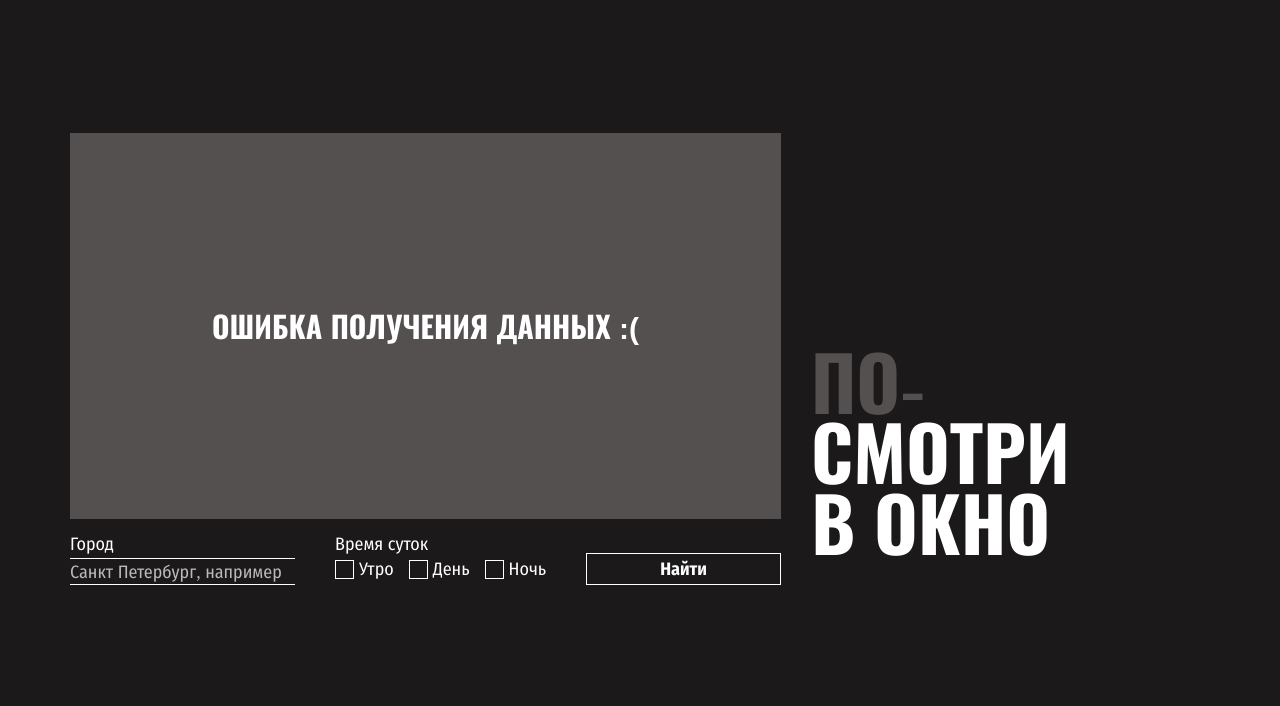
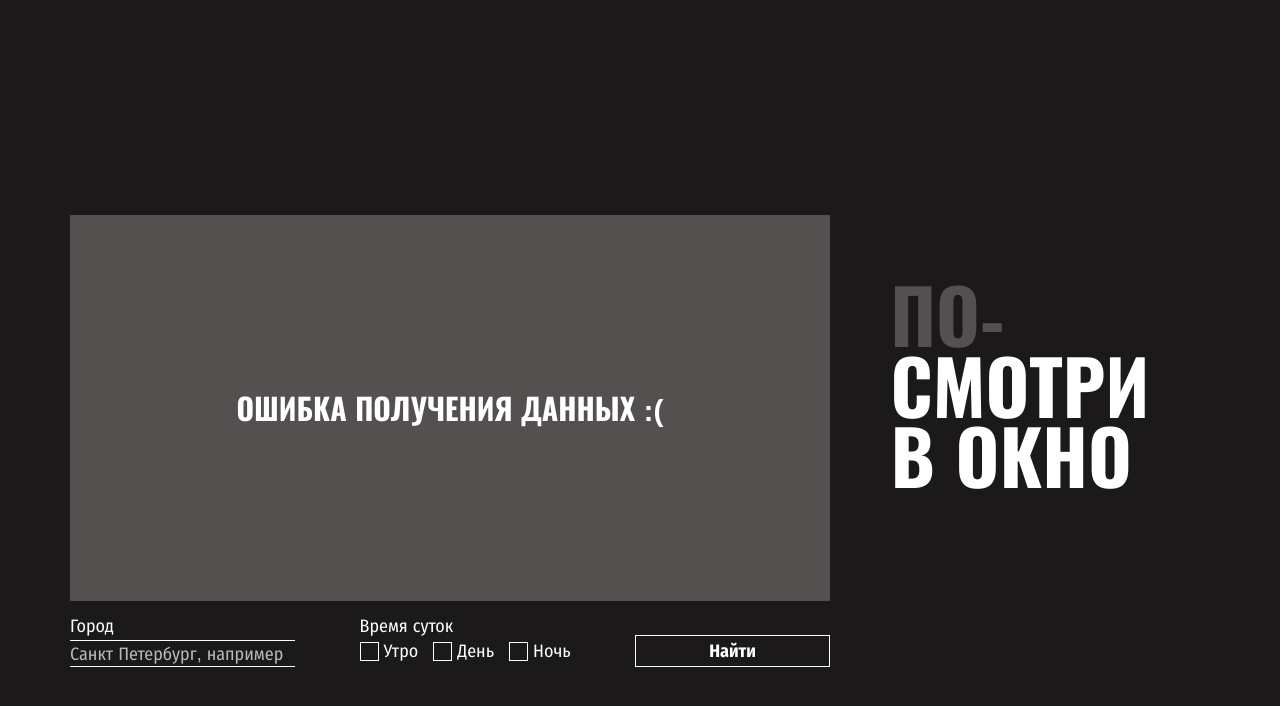
Before and after one commit to inspiritme/posmotri-v-okno-fd, a website: page index.html in a window 1280 px wide. Drawn offline with Linux system fonts and the light colour scheme; no server answers.

Commit message:
Выполнил 2ой спринт

```diff
--- a/styles/style.css
+++ b/styles/style.css
@@ -52,14 +52,17 @@ ol {
 
 .content {
   display: grid;
-  grid-template-columns: 711px 1fr;
-  grid-template-rows: 1fr 1fr;
-  align-items: end;
-  gap: 30px;
+  grid-template-columns: 2fr 1fr;
+  align-items: center;
+  justify-content: center;
+  justify-items: center;
   width: 100%;
   height: 100%;
+  padding: 133px 30px;
+}
 
-  padding: 133px 30px;
+.result {
+  margin-top: 82px;
 }
 
 .result__video-container {
@@ -73,6 +76,7 @@ ol {
   width: 100%;
   height: 100%;
   object-fit: cover;
+  object-position: center;
 }
 
 .search-form {
@@ -87,11 +91,11 @@ ol {
 
 .search-form__fieldset-title {
   margin-bottom: 5px;
-  font-family: 'Fira Sans Condensed';
+  font-family: 'Fira Sans Condensed', sans-serif;
   font-weight: 400;
   font-size: 18px;
   line-height: 100%;
-  letter-spacing: 0%;
+  letter-spacing: normal;
 }
 
 .search-form__checkbox-list {
@@ -112,18 +116,26 @@ ol {
   outline-offset: 2px;
 }
 
+.content__details {
+  grid-area: 'content';
+}
+
 .button {
   border: 1px solid #fff;
   color: #fff;
-  font-family: 'Fira Sans Condensed';
+  font-family: 'Fira Sans Condensed', sans-serif;
   font-weight: 700;
   font-size: 18px;
   line-height: 100%;
-  letter-spacing: 0%;
+  letter-spacing: normal;
   text-align: center;
   background-color: transparent;
   cursor: pointer;
   appearance: none;
+}
+
+.button:active {
+  background-color: #848080;
 }
 
 .search-form__label:hover:not(:has(.search-form__textfield)),
@@ -134,10 +146,6 @@ ol {
 .search-form__submit-button {
   align-self: flex-end;
   padding: 6px 73px;
-}
-
-.search-form__submit-button:active {
-  background-color: #848080;
 }
 
 .search-form__submit-button:focus {
@@ -165,11 +173,11 @@ ol {
   padding: 0;
   outline: none;
   color: #fff;
-  font-family: 'Fira Sans Condensed';
+  font-family: 'Fira Sans Condensed', sans-serif;
   font-weight: 400;
   font-size: 18px;
   line-height: 100%;
-  letter-spacing: 0%;
+  letter-spacing: normal;
   background-color: transparent;
   appearance: none;
 }
@@ -183,7 +191,7 @@ ol {
 }
 
 .search-form__textfield:active {
-  border-width: '1px 1px';
+  border-width: 1px;
 }
 
 .search-form__pseudo-checkbox {
@@ -218,7 +226,7 @@ ol {
 
 .title {
   margin-bottom: 26px;
-  font-family: Oswald;
+  font-family: Oswald, sans-serif;
   font-weight: 700;
   font-size: 75px;
   line-height: 94%;
@@ -251,6 +259,10 @@ ol {
   cursor: pointer;
 }
 
+.content__card-link:active {
+  background-color: rgb(84 80 80);
+}
+
 .content__card-link:hover {
   text-decoration: underline;
 }
@@ -276,15 +288,23 @@ ol {
   height: 103px;
   object-fit: cover;
   object-position: center;
+  font-family: 'Fira Sans Condensed', sans-serif;
+  font-weight: 400;
+  font-size: 18px;
+  line-height: 16.2px;
+  letter-spacing: normal;
 }
 
 .content__video-card-title {
   max-width: 192px;
   overflow: hidden;
-  font-size: 30px;
-  text-transform: uppercase;
   text-overflow: ellipsis;
   white-space: nowrap;
+  font-family: Oswald, sans-serif;
+  font-weight: 700;
+  font-size: 30px;
+  letter-spacing: normal;
+  text-transform: uppercase;
 }
 
 /* Кастомный скроллбар */
```
